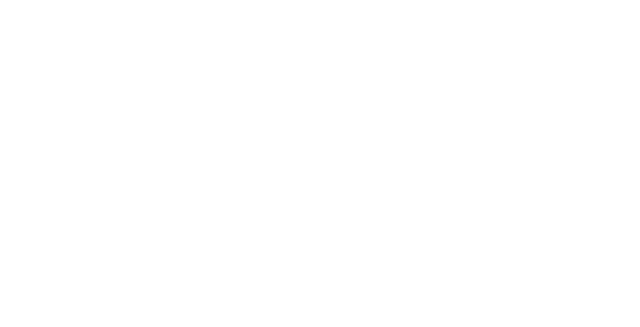
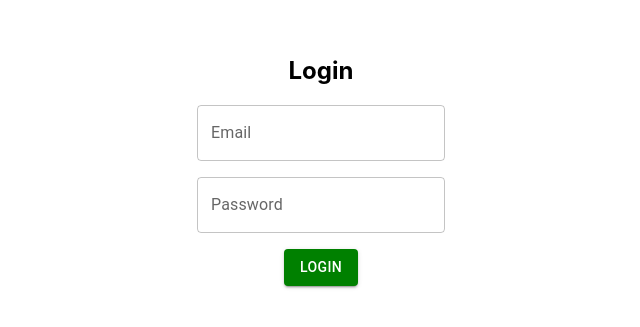
Before and after one commit to HitanshuSoni/book-management-system, a React (Create React App) app in the folder frontend/: page /login in a window 1280 px wide. Before the commit this address had no page. Shown: the part 239-566 px from the top of the page, without its empty margins (319-959 px from the left). Built offline with nearby package versions, Linux system fonts and the light colour scheme.

Commit message:
add login logic

```diff
--- a/frontend/package.json
+++ b/frontend/package.json
@@ -13,8 +13,11 @@
     "axios": "^1.6.5",
     "react": "^18.2.0",
     "react-dom": "^18.2.0",
+    "react-redux": "^9.0.4",
     "react-router-dom": "^6.21.1",
     "react-scripts": "5.0.1",
+    "redux": "^5.0.1",
+    "redux-thunk": "^3.1.0",
     "web-vitals": "^2.1.4"
   },
   "scripts": {
--- /dev/null
+++ b/frontend/src/API/logIn.js
@@ -0,0 +1,13 @@
+import axiosInstance from '../axiosInstance';
+
+const logIn = async(formData) => {
+    const response = await axiosInstance.post(
+        `/api/auth/login`,
+        formData
+      );
+      const { resp } = response.data;
+
+      return resp;
+}
+
+export default logIn
--- a/frontend/src/App.js
+++ b/frontend/src/App.js
@@ -2,6 +2,7 @@
 import { BrowserRouter as Router, Routes, Route, Link } from 'react-router-dom';
 import AllBooks from './components/AllBooks';
 import SignUp from './components/SignUp';
+import LogIn from './components/LogIn';
 
 function App() {
   return (
@@ -11,6 +12,7 @@
         <Routes>
           <Route path="/" element={<AllBooks />} />
           <Route path="/signup" element={<SignUp />} />
+          <Route path="/login" element={<LogIn />} />
         </Routes>
 
       </div>
--- /dev/null
+++ b/frontend/src/actions/authAction.js
@@ -0,0 +1,9 @@
+
+// Action Types
+export const LOGIN_SUCCESS = 'LOGIN_SUCCESS';
+
+// Action Creators
+export const loginSuccess = (token, userData) => ({
+  type: LOGIN_SUCCESS,
+  payload: { token, userData },
+});
--- /dev/null
+++ b/frontend/src/components/LogIn.js
@@ -0,0 +1,97 @@
+import React, { useState } from 'react';
+import { useDispatch } from 'react-redux';
+import TextField from '@mui/material/TextField';
+import Button from '@mui/material/Button';
+import logIn from '../API/logIn'; // Replace with your login API function
+import { loginSuccess } from '../actions/authAction';
+
+const styles = {
+  container: {
+    display: 'flex',
+    flexDirection: 'column',
+    alignItems: 'center',
+    justifyContent: 'center',
+    height: '100vh', // You can adjust the height as needed
+  },
+  form: {
+    display: 'flex',
+    flexDirection: 'column',
+    alignItems: 'center',
+    gap: '16px', // Adjust the gap/space between fields as needed
+  },
+};
+
+function LogIn() {
+  const [formData, setFormData] = useState({
+    email: '',
+    password: '',
+  });
+
+  const [error, setError] = useState('');
+  const [success, setSuccess] = useState(false);
+  const dispatch = useDispatch();
+
+  const handleChange = (e) => {
+    const { name, value } = e.target;
+    setFormData({
+      ...formData,
+      [name]: value,
+    });
+  };
+
+  const handleLogin = async () => {
+    try {
+        console.log(formData)
+      // Send the formData to the backend API for login using Axios
+      const response = await logIn(formData); // Replace with your login API function
+      if (response) {
+        // Successful login or other successful action
+        // Clear the error state
+        setError('');
+        setSuccess(true);
+        dispatch(loginSuccess(response.token, response.userData));
+        // Redirect or show success message
+      } else {
+        setError('Invalid credentials. Please try again.');
+      }
+    } catch (error) {
+      if (error.response) {
+        // The request was made, but the server responded with an error status code
+        setError(error.response.data.message);
+      } else {
+        // Something happened in setting up the request that triggered an error
+        console.error('Error:', error.message);
+        setError('An error occurred. Please try again later.');
+      }
+    }
+  };
+
+  return (
+    <div style={styles.container}>
+      <h2>Login</h2>
+      {error && <p style={{ color: 'red' }}>{error}</p>}
+      {success && !error && <p style={{ color: 'green' }}>Login Successful</p>}
+
+      <form style={styles.form}>
+        <TextField
+          label="Email"
+          name="email"
+          value={formData.email}
+          onChange={handleChange}
+        />
+        <TextField
+          label="Password"
+          name="password"
+          type="password"
+          value={formData.password}
+          onChange={handleChange}
+        />
+        <Button variant="contained" style={{ backgroundColor: 'green', color: 'white' }} onClick={handleLogin}>
+          Login
+        </Button>
+      </form>
+    </div>
+  );
+}
+
+export default LogIn;
--- a/frontend/src/components/SignUp.js
+++ b/frontend/src/components/SignUp.js
@@ -1,9 +1,9 @@
 import React, { useState } from 'react';
+import { useNavigate } from 'react-router-dom';
 import TextField from '@mui/material/TextField';
 import Button from '@mui/material/Button';
 import Select from '@mui/material/Select';
 import MenuItem from '@mui/material/MenuItem';
-import InputLabel from '@mui/material/InputLabel';
 
 import signUp from '../API/signUp';
 
@@ -39,6 +39,7 @@
 
   const [error, setError] = useState('');
   const [success, setSuccess] = useState(false);
+  const navigate = useNavigate();
 
   const handleChange = (e) => {
     const { name, value } = e.target;
@@ -71,6 +72,7 @@
         setError('');
         setSuccess(true)
         // Redirect or show success message
+        window.location.href = '/login';
       } else {
         setError('An error occurred. Please try again later.');
       }
--- /dev/null
+++ b/frontend/src/reducers/authReducer.js
@@ -0,0 +1,23 @@
+// authReducer.js
+
+import { LOGIN_SUCCESS } from '../actions/authAction';
+
+const initialState = {
+  token: null,
+  userData: null,
+};
+
+const authReducer = (state = initialState, action) => {
+  switch (action.type) {
+    case LOGIN_SUCCESS:
+      return {
+        ...state,
+        token: action.payload.token,
+        userData: action.payload.userData,
+      };
+    default:
+      return state;
+  }
+};
+
+export default authReducer;
--- /dev/null
+++ b/frontend/src/store/store.js
@@ -0,0 +1,11 @@
+
+import { createStore, combineReducers } from 'redux';
+import authReducer from '../reducers/authReducer';
+
+const rootReducer = combineReducers({
+  auth: authReducer,
+});
+
+const store = createStore(rootReducer);
+
+export default store;
```
Also changed, not shown: frontend/src/index.js (+8 -7 lines), 1 other file (tests, documents, lock files or other folders).
